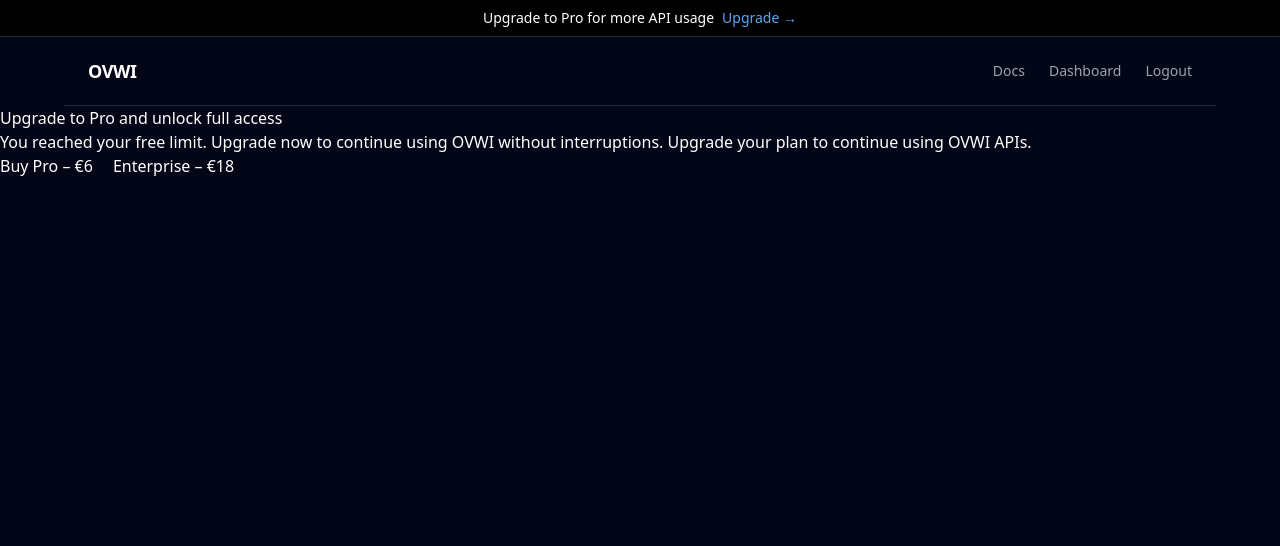
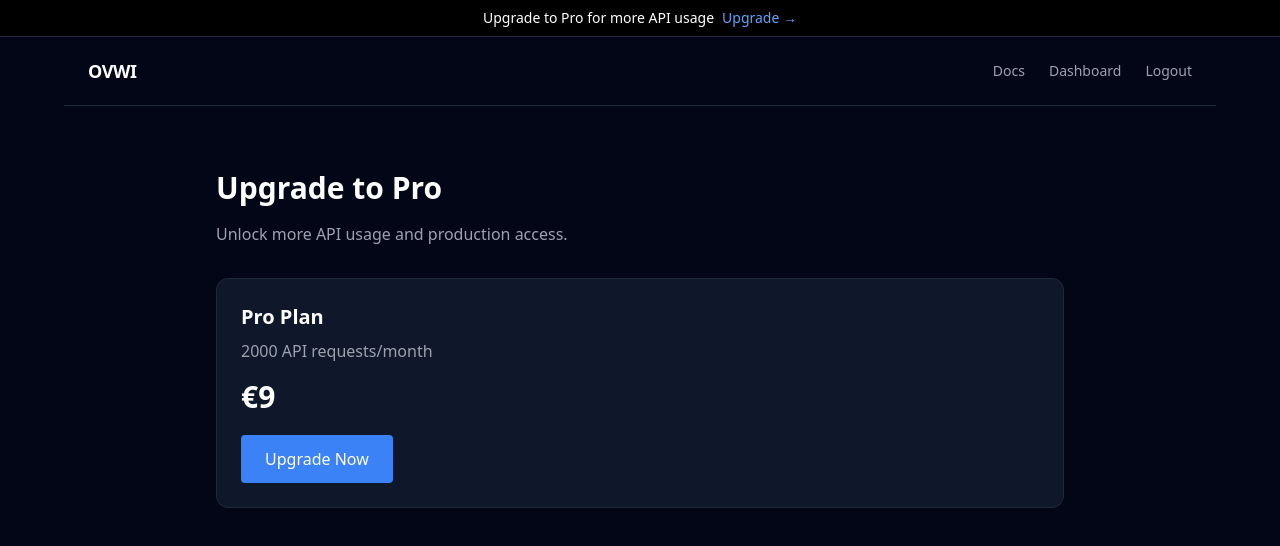
Before and after one commit to aydncy/ovwi-ui, a Next.js app: page /upgrade in a window 1280 px wide. Shown: the top 546 px of the page. Built offline with nearby package versions, Linux system fonts and the light colour scheme.

Commit message:
🔥 fix: logout + upgrade UI + auth guard

```diff
--- /dev/null
+++ b/app/auth/logout/page.tsx
@@ -0,0 +1,16 @@
+'use client';
+
+import { useEffect } from 'react';
+import { supabase } from '@/lib/supabase-browser';
+
+export default function Logout() {
+  useEffect(() => {
+    const run = async () => {
+      await supabase?.auth.signOut();
+      window.location.href = '/';
+    };
+    run();
+  }, []);
+
+  return <p className="p-6 text-gray-400">Logging out...</p>;
+}
--- a/app/dashboard/page.tsx
+++ b/app/dashboard/page.tsx
@@ -18,6 +18,11 @@
     if (!supabase) return;
 
     const { data } = await supabase.auth.getUser();
+
+    if (!data?.user) {
+      window.location.href = '/auth/login';
+      return;
+    }
 
     if (!data.user) {
       window.location.href = '/auth/login';
--- a/app/upgrade/page.tsx
+++ b/app/upgrade/page.tsx
@@ -2,36 +2,37 @@
 
 export default function Upgrade() {
   return (
-    <div className="auth-page">
-      <div className="auth-box">
+    <div className="max-w-4xl mx-auto px-6 py-16 text-white">
 
-        <h1>Upgrade to Pro and unlock full access</h1>
+      <h1 className="text-3xl font-bold mb-4">
+        Upgrade to Pro
+      </h1>
 
-        <p>
-          You reached your free limit. Upgrade now to continue using OVWI without interruptions.
-          Upgrade your plan to continue using OVWI APIs.
+      <p className="text-gray-400 mb-8">
+        Unlock more API usage and production access.
+      </p>
+
+      <div className="bg-[#0f172a] border border-gray-800 p-6 rounded-xl">
+
+        <h2 className="text-xl font-semibold">Pro Plan</h2>
+
+        <p className="text-gray-400 mt-2">
+          2000 API requests/month
         </p>
 
-        <div style={{ display: 'flex', gap: 10 }}>
-          <button className="verify-btn">
-            Buy Pro – €6</button>
+        <p className="text-3xl font-bold mt-4">
+          €9
+        </p>
 
-<button onClick={async () => {
-  const res = await fetch('/api/checkout', {
-    method: 'POST',
-    body: JSON.stringify({ email: 'test@gmail.com' })
-  });
-  const data = await res.json();
-  window.location.href = data.url;
-}} className="verify-btn">
-          </button>
-
-          <button className="verify-btn">
-            Enterprise – €18
-          </button>
-        </div>
+        <button
+          onClick={() => window.location.href = 'https://aydncy.gumroad.com/l/ovwi'}
+          className="mt-5 px-6 py-3 bg-blue-500 rounded"
+        >
+          Upgrade Now
+        </button>
 
       </div>
+
     </div>
   );
 }
```
Also changed, not shown: fix-auth.js (added, +15 -0 lines).
